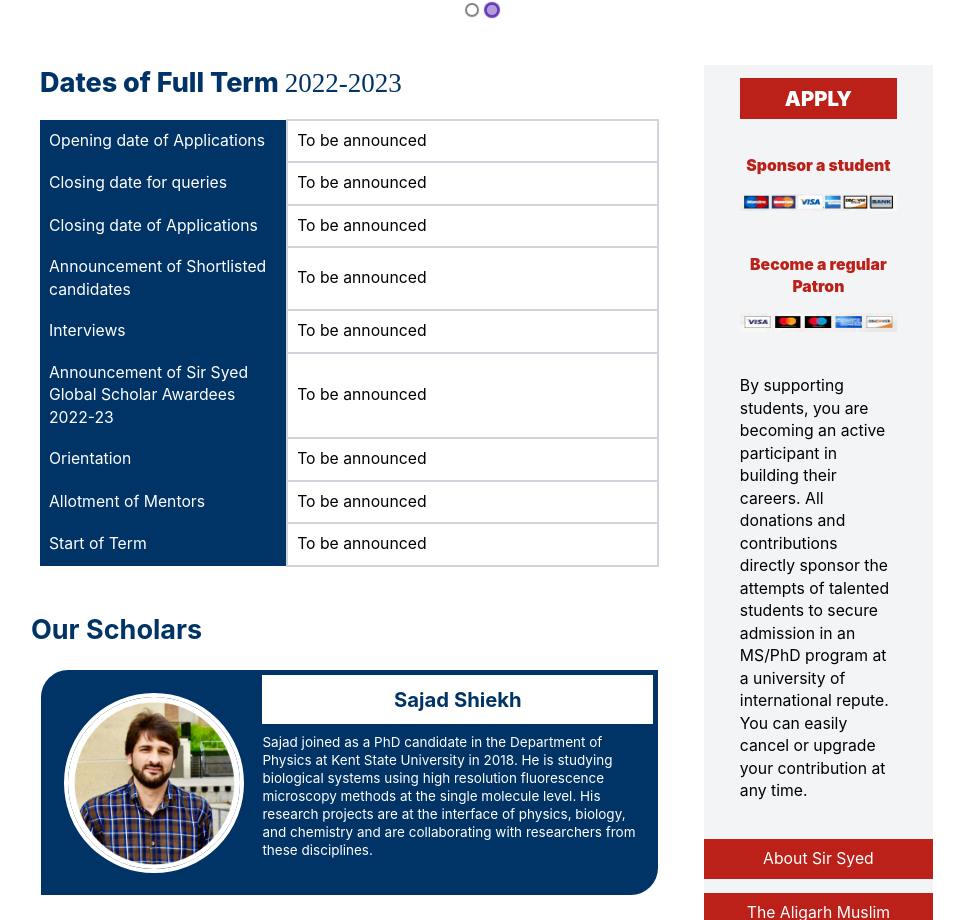
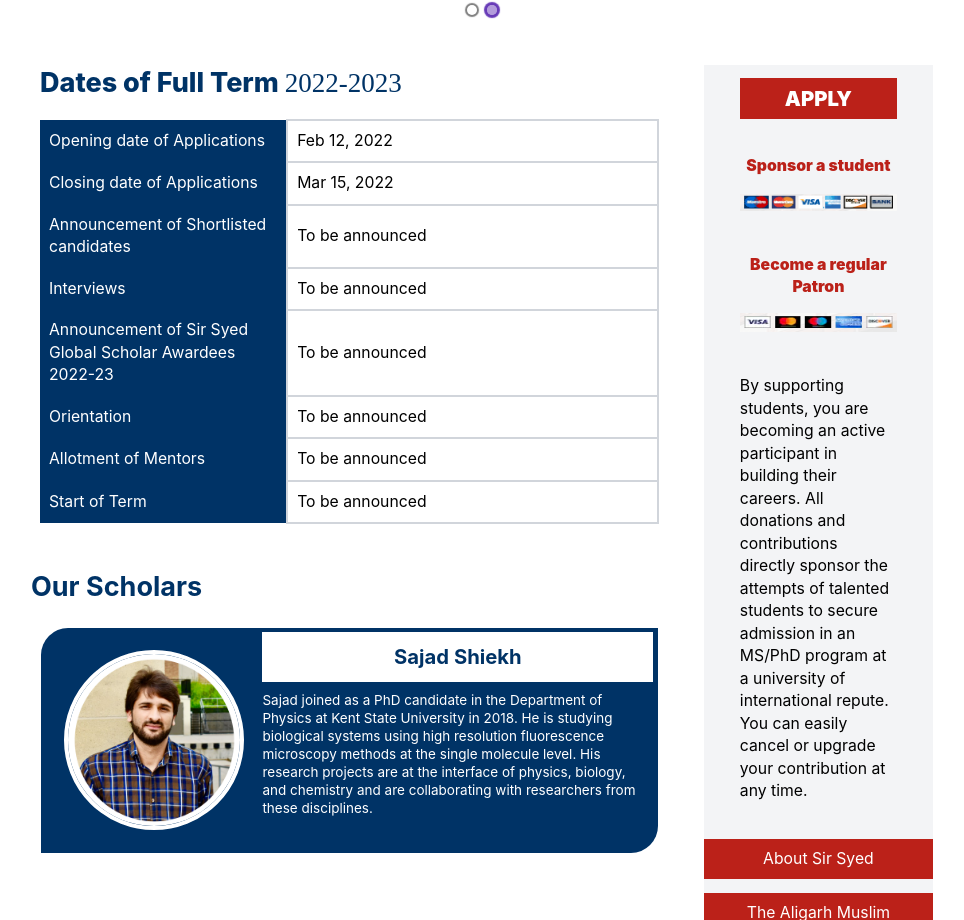
Before and after one commit to ssgsa-us/ssgsa.us, a Next.js app: page / in a window 1280 px wide. Shown: the part 1220-2140 px from the top of the page, without its empty margins (158-1122 px from the left). Built offline with nearby package versions, Linux system fonts and the light colour scheme; no server answers.

Commit message:
Update Datetable.js

```diff
--- a/components/Datetable.js
+++ b/components/Datetable.js
@@ -8,20 +8,16 @@ const DateTable = ({ bgcolor, textcolor, textbold }) => {
               Opening date of Applications
             </td>
             <td className="border-2 border-gray-300 p-2 w-3/5">
-              To be announced
+              Feb 12, 2022
             </td>
-          </tr>
-          <tr>
-            <td className={`${bgcolor} ${textcolor} ${textbold} p-2`}>
-              Closing date for queries
-            </td>
-            <td className="border-2 border-gray-300 p-2">To be announced</td>
           </tr>
           <tr>
             <td className={`${bgcolor} ${textcolor} ${textbold} p-2`}>
               Closing date of Applications
             </td>
-            <td className="border-2 border-gray-300 p-2">To be announced</td>
+            <td className="border-2 border-gray-300 p-2">
+              Mar 15, 2022
+            </td>
           </tr>
           <tr>
             <td className={`${bgcolor} ${textcolor} ${textbold} p-2`}>
```
